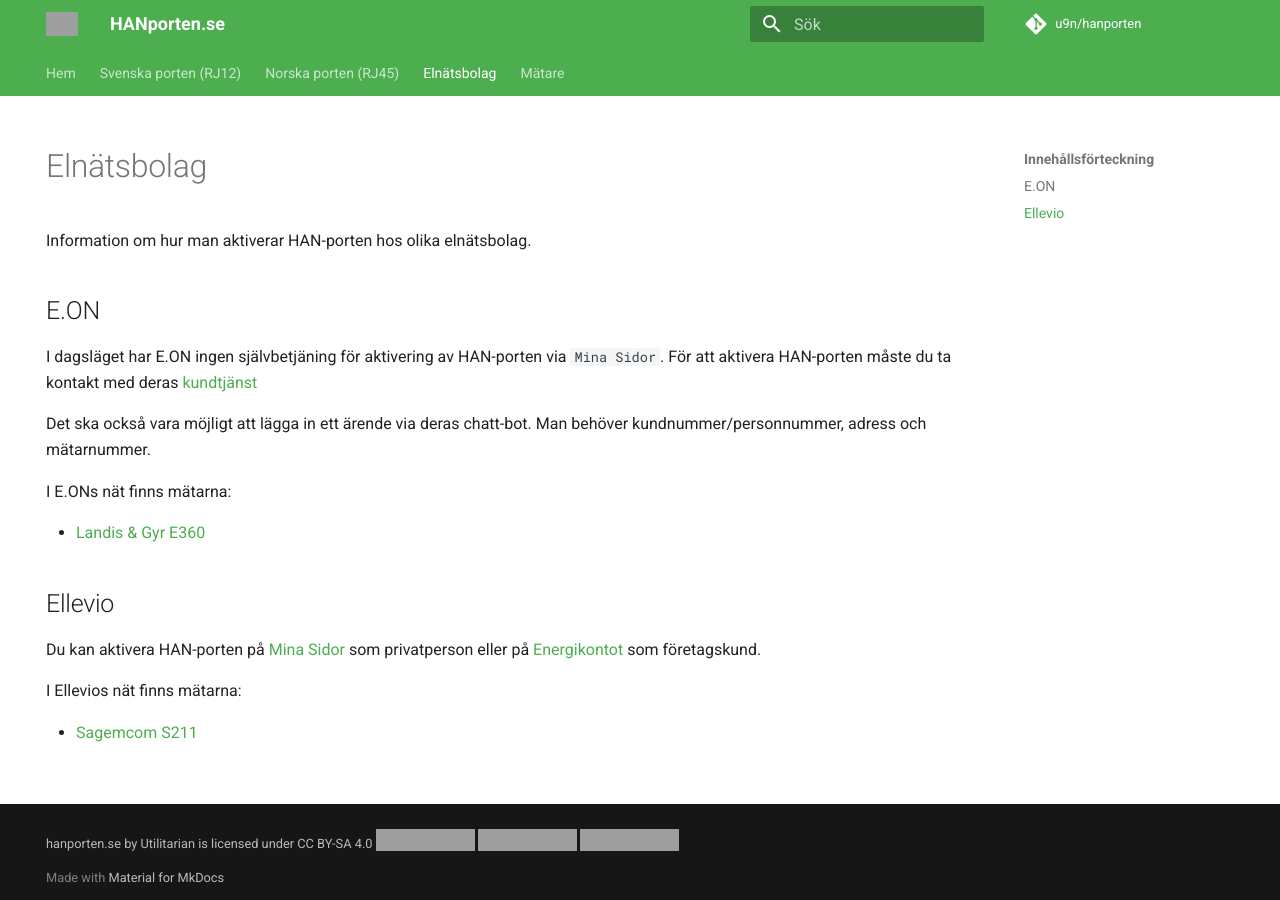
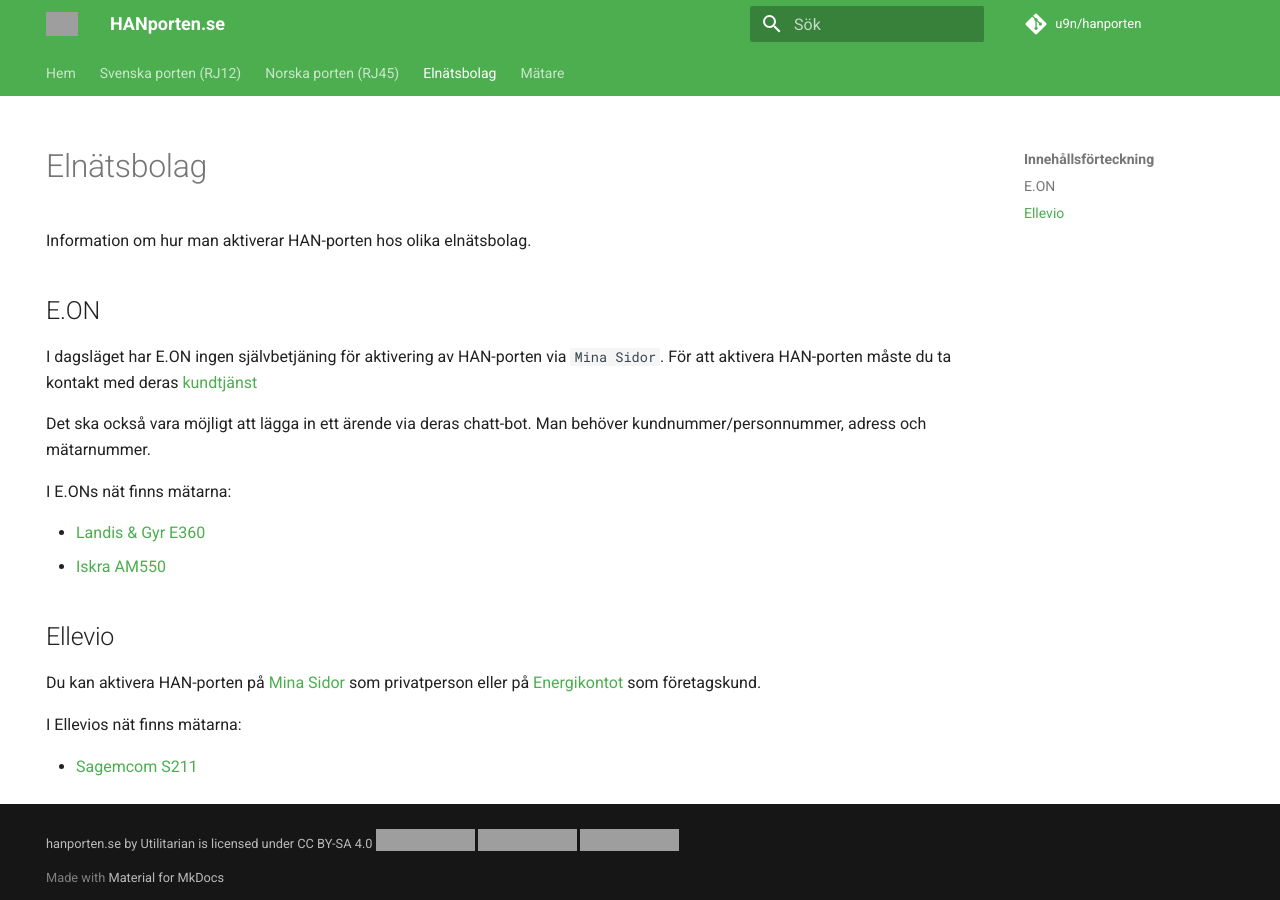
Before and after one commit to u9n/hanporten, an MkDocs documentation site: the page built from docs/natbolag.md, in a window 1280 px wide. Built offline with MkDocs 1.6.1 and Material for MkDocs 9.7.7, drawn with Linux system fonts in a browser that asks for light colours; comment, search, counter and statistics services are not loaded; grey boxes are pictures that could not be loaded.

Commit message:
Update natbolag.md

```diff
--- a/docs/natbolag.md
+++ b/docs/natbolag.md
@@ -18,6 +18,7 @@
 I E.ONs nät finns mätarna:
 
 * [Landis & Gyr E360](matare.md#landis--gyr-e360)
+* <a href="matare.md#iskra-am550">Iskra AM550</a>
 
 ## Ellevio
 
```
